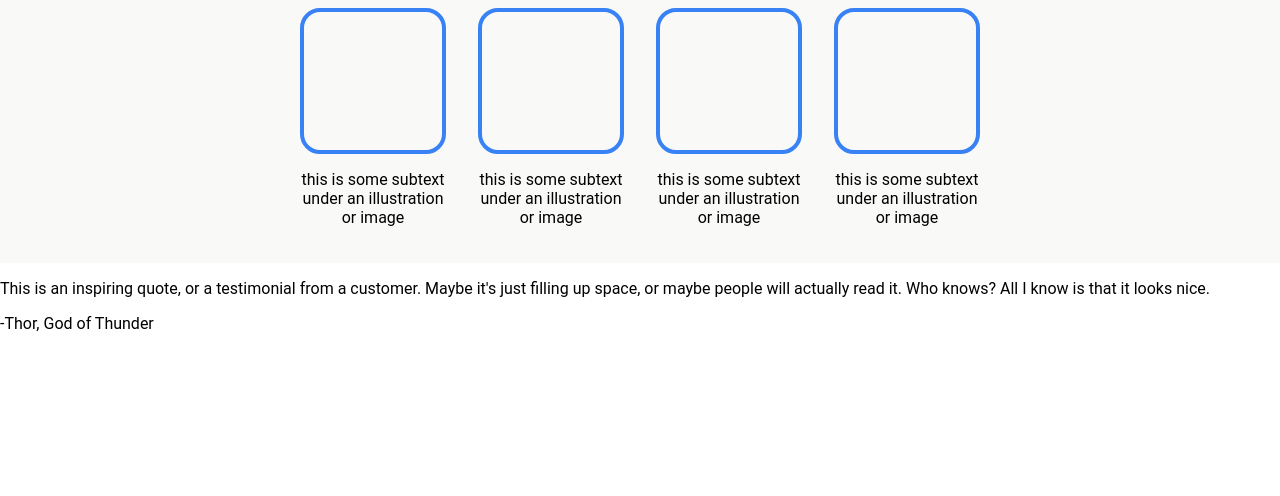
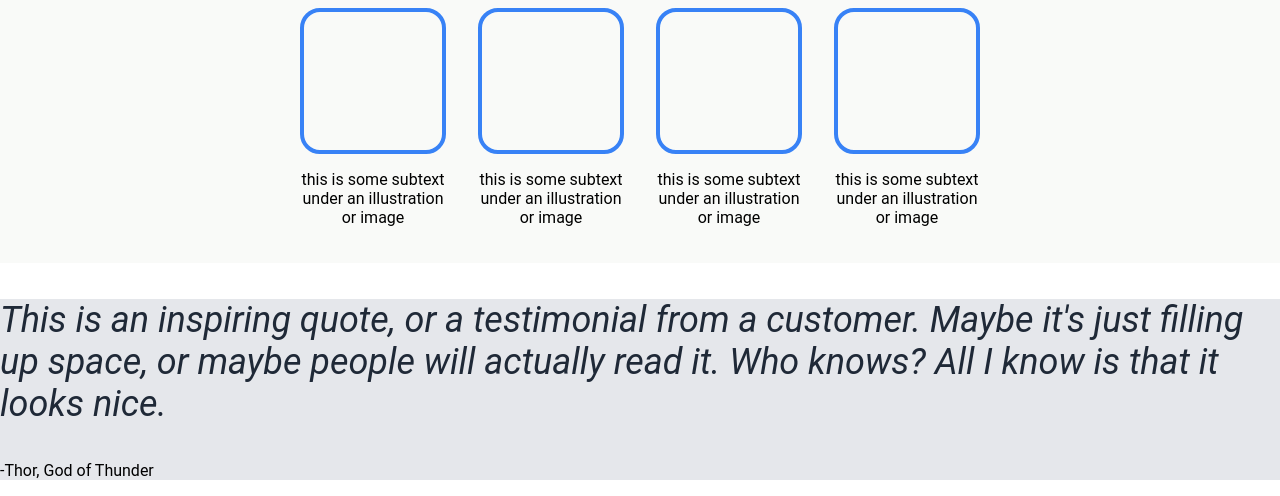
Before and after one commit to arnoudteck/odin-landing-page, a plain HTML site: page index.html in a window 1280 px wide. Shown: the part 597-1093 px from the top of the page. Before the commit the page ends 946 px from the top, so only its background shows below. Drawn offline with Linux system fonts and the light colour scheme.

Commit message:
Apply briefed properties to quote section

```diff
--- a/style.css
+++ b/style.css
@@ -105,3 +105,14 @@ body {
     aspect-ratio: 1/1;
     border-radius: 20px;
 }
+
+.quote {
+    background-color:#e5e7eb;
+}
+
+.quote .quote {
+    color:#1F2937;
+    font-size: 36px;
+    font-weight: 300px;
+    font-style: italic;
+}
```
